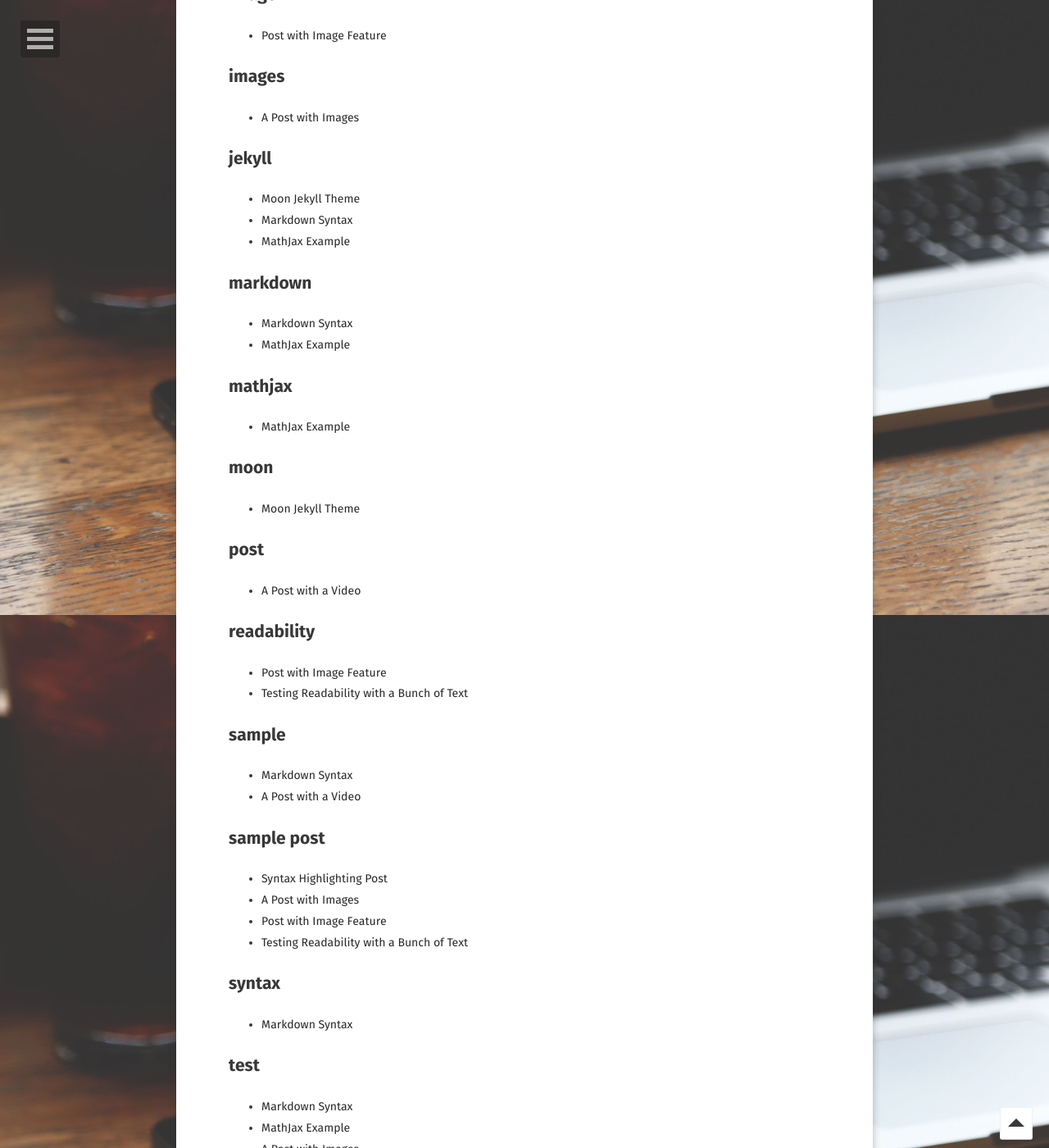
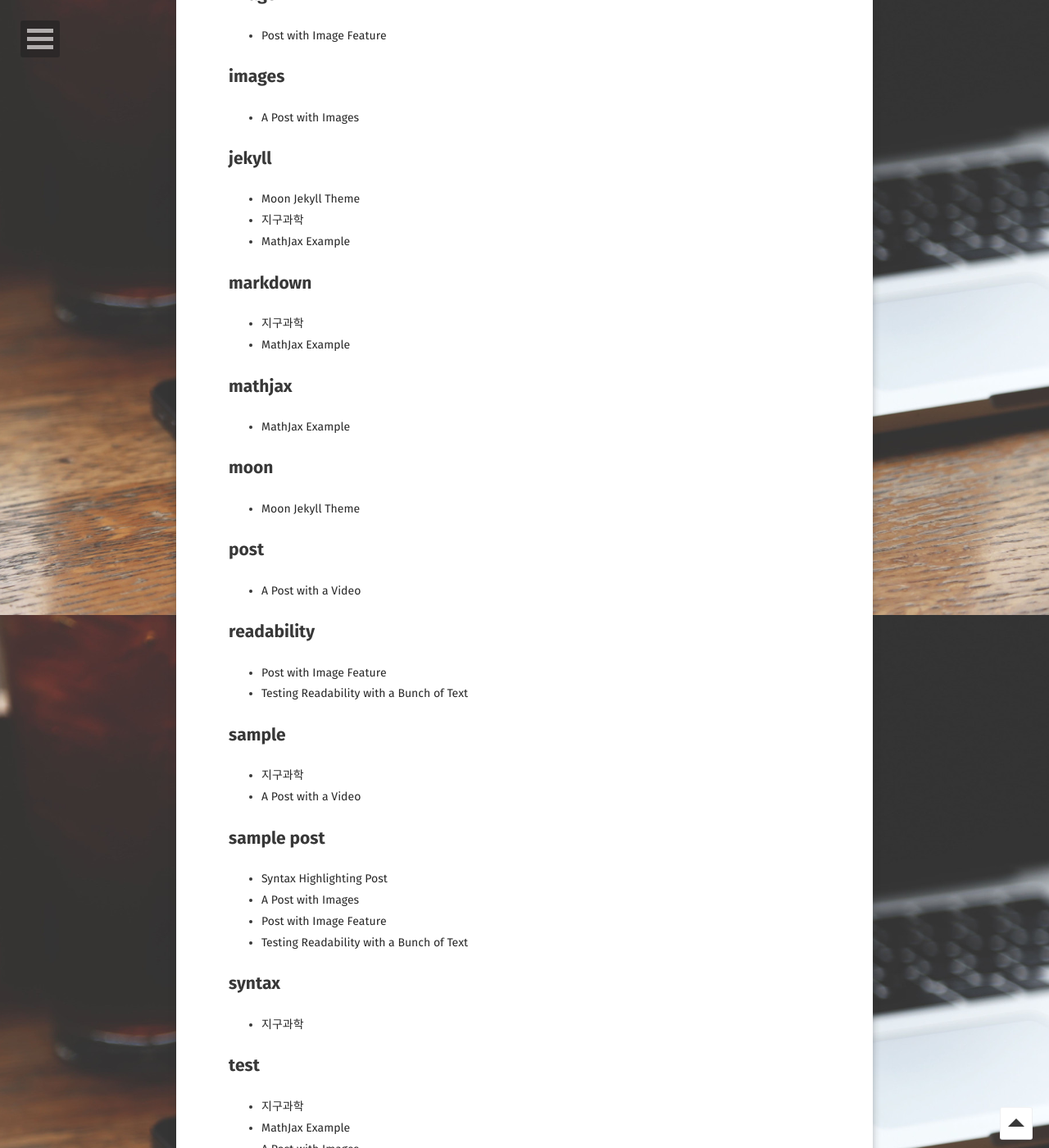
Before and after one commit to mandmschocolate/mandmschocolate.github.com, a Jekyll site: the page built from tags/index.html, in a window 1280 px wide and 1400 px high, scrolled down 1050 px. Shown: the whole window at 82% size. Built offline with Jekyll 4.4.1, drawn with Linux system fonts in a browser that asks for light colours; some web fonts are replaced; part of the change alters nothing that is shown.

Commit message:
Update 2016-03-20-markdown-syntax.md

```diff
--- a/_posts/2016-03-20-markdown-syntax.md
+++ b/_posts/2016-03-20-markdown-syntax.md
@@ -1,6 +1,6 @@
 ---
 layout: post
-title:  "Markdown Syntax"
+title:  "지구과학"
 date:   2016-03-15
 excerpt: "Just about everything you'll need to style in the theme: headings, paragraphs, blockquotes, tables, code blocks, and more."
 tag:
@@ -14,99 +14,16 @@ comments: true
 
 ## HTML Elements
 
-Below is just about everything you'll need to style in the theme. Check the source code to see the many embedded elements within paragraphs.
+대륙이동설 -> 맨틀대류설 -> 해양저 확장성 -> 판 구조론
 
-# Heading 1
+## 대륙이동설의 증거
+1.해양선의 유사성
+2.화석분포의 연속성
+3.지질 구조의 연속성
+4.빙하의 흔적
+배게너는 대륙 이동의 원동력을 설명하지 못함
 
-## Heading 2
-
-### Heading 3
-
-#### Heading 4
-
-##### Heading 5
-
-###### Heading 6
-
-### Body text
-
-Lorem ipsum dolor sit amet, test link adipiscing elit. **This is strong**. Nullam dignissim convallis est. Quisque aliquam.
-
-![Smithsonian Image](https://mmistakes.github.io/minimal-mistakes/images/3953273590_704e3899d5_m.jpg)
-{: .image-right}
-
-*This is emphasized*. Donec faucibus. Nunc iaculis suscipit dui. 53 = 125. Water is H2O. Nam sit amet sem. Aliquam libero nisi, imperdiet at, tincidunt nec, gravida vehicula, nisl. The New York Times (That’s a citation). Underline.Maecenas ornare tortor. Donec sed tellus eget sapien fringilla nonummy. Mauris a ante. Suspendisse quam sem, consequat at, commodo vitae, feugiat in, nunc. Morbi imperdiet augue quis tellus.
-
-HTML and CSS are our tools. Mauris a ante. Suspendisse quam sem, consequat at, commodo vitae, feugiat in, nunc. Morbi imperdiet augue quis tellus. Praesent mattis, massa quis luctus fermentum, turpis mi volutpat justo, eu volutpat enim diam eget metus.
-
-### Blockquotes
-
-> Lorem ipsum dolor sit amet, test link adipiscing elit. Nullam dignissim convallis est. Quisque aliquam.
-
-## List Types
-
-### Ordered Lists
-
-1. Item one
-   1. sub item one
-   2. sub item two
-   3. sub item three
-2. Item two
-
-### Unordered Lists
-
-* Item one
-* Item two
-* Item three
-
-## Tables
-
-| Header1 | Header2 | Header3 |
-|:--------|:-------:|--------:|
-| cell1   | cell2   | cell3   |
-| cell4   | cell5   | cell6   |
-|----
-| cell1   | cell2   | cell3   |
-| cell4   | cell5   | cell6   |
-|=====
-| Foot1   | Foot2   | Foot3
-{: rules="groups"}
-
-## Code Snippets
-
-{% highlight css %}
-#container {
-  float: left;
-  margin: 0 -240px 0 0;
-  width: 100%;
-}
-{% endhighlight %}
-
-## Buttons
-
-Make any link standout more when applying the `.btn` class.
-
-{% highlight html %}
-<a href="#" class="btn btn-success">Success Button</a>
-{% endhighlight %}
-
-<div markdown="0"><a href="#" class="btn">Primary Button</a></div>
-<div markdown="0"><a href="#" class="btn btn-success">Success Button</a></div>
-<div markdown="0"><a href="#" class="btn btn-warning">Warning Button</a></div>
-<div markdown="0"><a href="#" class="btn btn-danger">Danger Button</a></div>
-<div markdown="0"><a href="#" class="btn btn-info">Info Button</a></div>
-
-## KBD
-
-You can also use `<kbd>` tag for keyboard buttons.
-
-{% highlight html %}
-<kbd>W</kbd><kbd>A</kbd><kbd>S</kbd><kbd>D</kbd>
-{% endhighlight %}
-
-Press <kbd>W</kbd><kbd>A</kbd><kbd>S</kbd><kbd>D</kbd> to move your car. **Midtown Maddness!!**
-
-## Notices
-
-**Watch out!** You can also add notices by appending `{: .notice}` to a paragraph.
-{: .notice}
+## 홉스의 멘틀대류설
+멘틀 내의 방사성 원소의 붕괴열과 지구 중심부에서 올라아ㅗ는 열로 멘틀 상부와 하부의 온도 차이가 생기고 , 그 때문에 열대류가 일어나 대륙이 대류를 따라 이동한다는 가설
+# 해양 측심법
+1/2t*v
```
